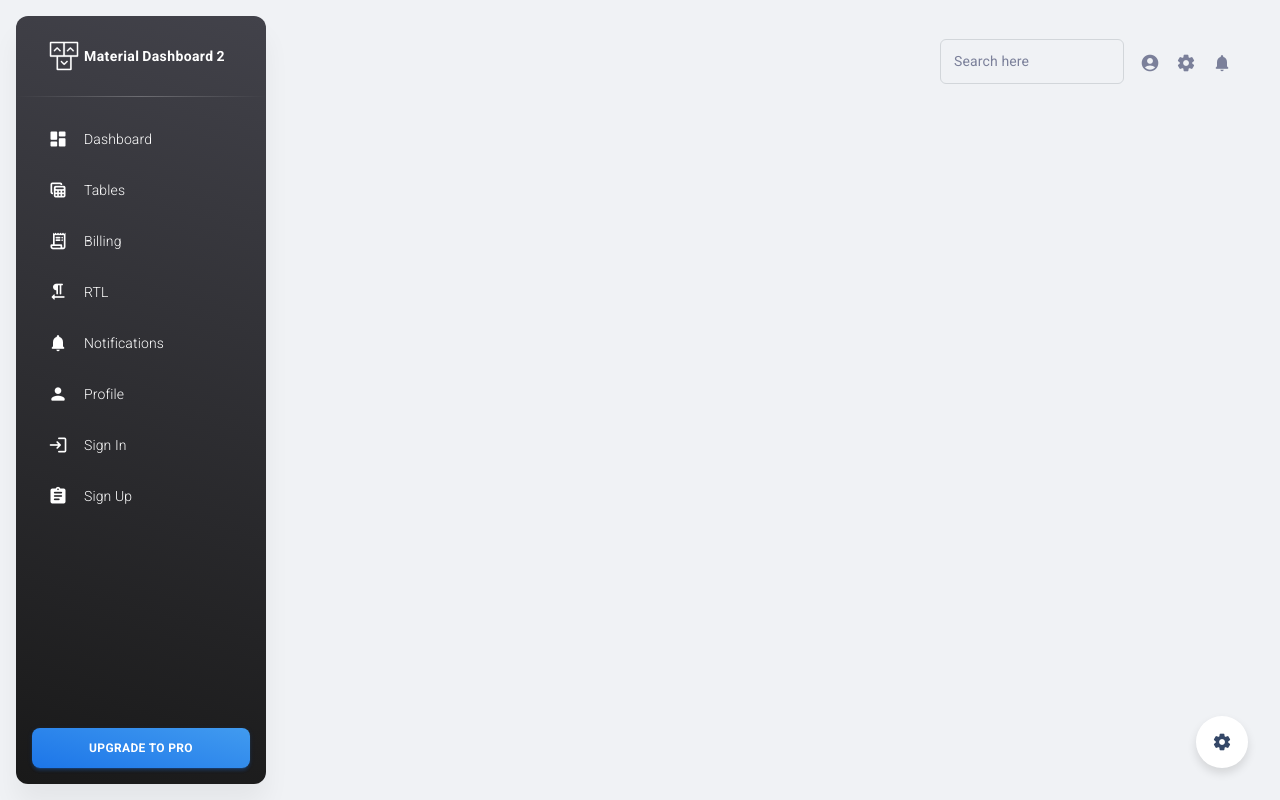
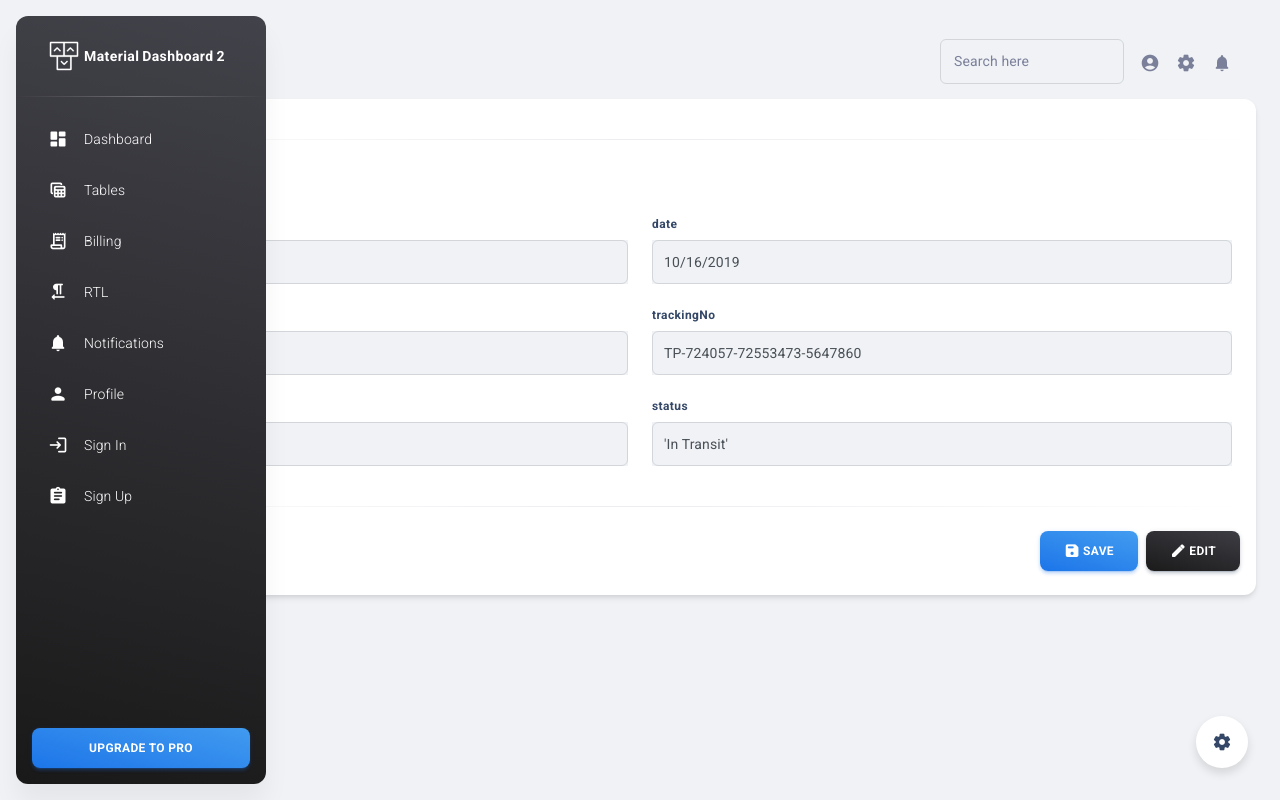
Before and after one commit to ozgeyaylagul/shipment-dashboard-app, a React (Create React App) app: page /shipments/1 in a window 1280 px wide. Built offline with nearby package versions, Linux system fonts and the light colour scheme.

Commit message:
Design detail panel as desired

```diff
--- a/src/layouts/detailPanel/index.js
+++ b/src/layouts/detailPanel/index.js
@@ -1,16 +1,124 @@
-import React from "react";
+import { useState, useEffect } from "react";
 import { useParams } from "react-router-dom";
 
 // Material Dashboard 2 React example components
 import DashboardLayout from "examples/LayoutContainers/DashboardLayout";
 import DashboardNavbar from "examples/Navbars/DashboardNavbar";
 
+// @mui material components
+import Divider from "@mui/material/Divider";
+import Card from "@mui/material/Card";
+import Grid from "@mui/material/Grid";
+import Icon from "@mui/material/Icon";
+
+// Material Dashboard 2 React components
+import MDBox from "components/MDBox";
+import MDTypography from "components/MDTypography";
+import MDButton from "components/MDButton";
+import MDInput from "components/MDInput";
+
+import axios from "axios";
+
 function ShipmentDetail() {
   const { id } = useParams();
+  const [editable, setEditable] = useState(true);
+
+  const [shipment, setShipment] = useState();
+
+  const getShipment = async () => {
+    const { data: shipments } = await axios("http://localhost:3000/shipments.txt");
+    setShipment(shipments.at(id - 1));
+  };
+
+  useEffect(() => {
+    getShipment().catch((err) => err);
+  }, []);
+
+  const handleEditable = () => {
+    setEditable(false);
+  };
+
+  const handleSave = () => {
+    setEditable(true);
+  };
   return (
     <DashboardLayout>
       <DashboardNavbar />
-      <h1>{id}</h1>
+      <Card>
+        <MDBox pt={3}>
+          <Divider />
+        </MDBox>
+        <MDBox pt={2} px={2} display="flex" alignItems="center">
+          <MDTypography variant="button" fontWeight="medium" textTransform="uppercase" color="text">
+            Shipment Details
+          </MDTypography>
+        </MDBox>
+        <MDBox p={3}>
+          {shipment && (
+            <Grid container spacing={3}>
+              <Grid item xs={12} md={6}>
+                <MDBox display="flex" flexDirection="column" alignItems="left">
+                  <MDTypography pb={1} variant="caption" color="dark" fontWeight="medium">
+                    orderNo
+                  </MDTypography>
+                  <MDInput type="text" defaultValue={shipment.orderNo} disabled={editable} />
+                </MDBox>
+              </Grid>
+              <Grid item xs={12} md={6}>
+                <MDBox display="flex" flexDirection="column" alignItems="left">
+                  <MDTypography pb={1} variant="caption" color="dark" fontWeight="medium">
+                    date
+                  </MDTypography>
+                  <MDInput type="text" defaultValue={shipment.date} disabled={editable} />
+                </MDBox>
+              </Grid>
+              <Grid item xs={12} md={6}>
+                <MDBox display="flex" flexDirection="column" alignItems="left">
+                  <MDTypography pb={1} variant="caption" color="dark" fontWeight="medium">
+                    customer
+                  </MDTypography>
+                  <MDInput type="text" defaultValue={shipment.customer} disabled={editable} />
+                </MDBox>
+              </Grid>
+              <Grid item xs={12} md={6}>
+                <MDBox display="flex" flexDirection="column" alignItems="left">
+                  <MDTypography pb={1} variant="caption" color="dark" fontWeight="medium">
+                    trackingNo
+                  </MDTypography>
+                  <MDInput type="text" defaultValue={shipment.trackingNo} disabled={editable} />
+                </MDBox>
+              </Grid>
+              <Grid item xs={12} md={6}>
+                <MDBox display="flex" flexDirection="column" alignItems="left">
+                  <MDTypography pb={1} variant="caption" color="dark" fontWeight="medium">
+                    consignee
+                  </MDTypography>
+                  <MDInput type="text" defaultValue={shipment.consignee} disabled={editable} />
+                </MDBox>
+              </Grid>
+              <Grid item xs={12} md={6}>
+                <MDBox display="flex" flexDirection="column" alignItems="left">
+                  <MDTypography pb={1} variant="caption" color="dark" fontWeight="medium">
+                    status
+                  </MDTypography>
+                  <MDInput type="text" defaultValue={shipment.status} disabled={editable} />
+                </MDBox>
+              </Grid>
+            </Grid>
+          )}
+        </MDBox>
+        <Divider />
+        <MDBox pb={2} px={1} display="flex" flexDirection="row-reverse" alignItems="center">
+          <MDButton variant="gradient" color="dark" sx={{ m: 1 }} onClick={handleEditable}>
+            <Icon sx={{ fontWeight: "bold" }}>edit</Icon>
+            &nbsp;Edit
+          </MDButton>
+          <MDButton variant="gradient" color="info" onClick={handleSave}>
+            <Icon sx={{ fontWeight: "bold" }}>save</Icon>
+            &nbsp;Save
+          </MDButton>
+        </MDBox>
+      </Card>
     </DashboardLayout>
   );
 }
```
